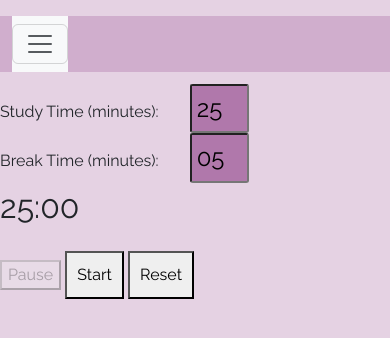
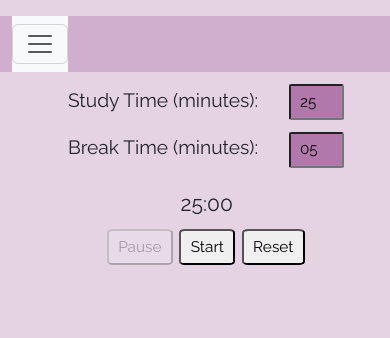
Before and after one commit to Arya1754/TaskScyn, a plain HTML site: page time.html in a window 390 px wide. Drawn offline with nearby package versions, Linux system fonts and the light colour scheme.

Commit message:
Alligned time css

```diff
--- a/css/time.css
+++ b/css/time.css
@@ -2,18 +2,30 @@ body {
     font-family: 'Raleway', sans-serif;
     text-align: center;
     margin: 50px;
+    margin-bottom:0% ;
+}
+.maincontainer{
+    margin-left:6% ;
+    text-align: center;
+    font-size:1.8em ;
+}
+.subpart2{
+    margin-top:2.5% ;
+}
+.timer {
+    font-size: 1.5em;
+    margin-bottom: 2.5%;
+    margin-top:5% ;
 }
 
-.timer {
-    font-size: 2em;
-    margin-bottom: 20px;
-}
-
-.start-button,
+.start-button,.pause-button,
 .reset-button {
-    padding: 10px;
+    padding-left: 0.8%;
+    padding-right: 0.8%;
+    margin-right:2% ;
     font-size: 1em;
     cursor: pointer;
+    border-radius:10% ;
 }
 
 label {
@@ -25,17 +37,14 @@ label {
     flex-direction: column;
 }
 
-.input-wrapper {
-    margin-bottom: 10px; /* Add some space between each input */
-}
-
-
 .gradeinput {
-    padding: 1.2%;
+    padding:0.5% ;
+    padding-right: 1.2%;
+    padding-left: 1.2%;
     background-color: hsl(305, 58%, 31%, 50%);
     width: 15%;
     border-radius: 5%;
-    font-size: 1.5em;
+    font-size: 1em;
     color: black;
     margin-left: 7%;
     margin-right: 0.8%;
@@ -51,3 +60,34 @@ label {
 ::-ms-input-placeholder {
     color: black;
 }
+@media screen and (max-width: 768px) {
+    .maincontainer {
+        font-size: 1.6em;
+    }
+
+    .timer {
+        font-size: 1.3em;
+    }
+
+    .start-button, .pause-button, .reset-button, .gradeinput {
+        font-size: 0.9em;
+        padding: 0.4em 0.8em;
+        margin-right: 1%;
+    }
+}
+
+@media screen and (max-width: 480px) {
+    .maincontainer {
+        font-size: 1.2em;
+    }
+
+    .timer {
+        font-size: 1.1em;
+    }
+
+    .start-button, .pause-button, .reset-button, .gradeinput {
+        font-size: 0.8em;
+        padding: 0.3em 0.6em;
+        margin-right: 0.5%;
+    }
+}
--- a/time.html
+++ b/time.html
@@ -67,17 +67,17 @@
                         <label for="studyTime">Study Time (minutes):</label>
                         <input type="number" id="studyTime" class="gradeinput" value="25">
                     </div>
-                    <div class="subpart">
+                    <div class="subpart2">
                         <label for="breakTime">Break Time (minutes):</label>
                         <input type="number" id="breakTime" class="gradeinput" value="05">
                     </div>
                 </div>
                 <div class="playtimer">
-                <div id="timer" class="timer">25:00</div>
-                    <button id="pauseButton" class="pause-button" onclick="pauseTimer()" disabled>Pause</button>
-                    <button id="startButton" class="start-button" onclick="startTimer()">Start</button>
-                    <button id="resetButton" class="reset-button" onclick="resetTimer()">Reset</button>
-                </div>
+                    <div id="timer" class="timer">25:00</div>
+                        <button id="pauseButton" class="pause-button" onclick="pauseTimer()" disabled>Pause</button>
+                        <button id="startButton" class="start-button" onclick="startTimer()">Start</button>
+                        <button id="resetButton" class="reset-button" onclick="resetTimer()">Reset</button>
+                    </div>
             </div>
         </div>
     </main>
```
